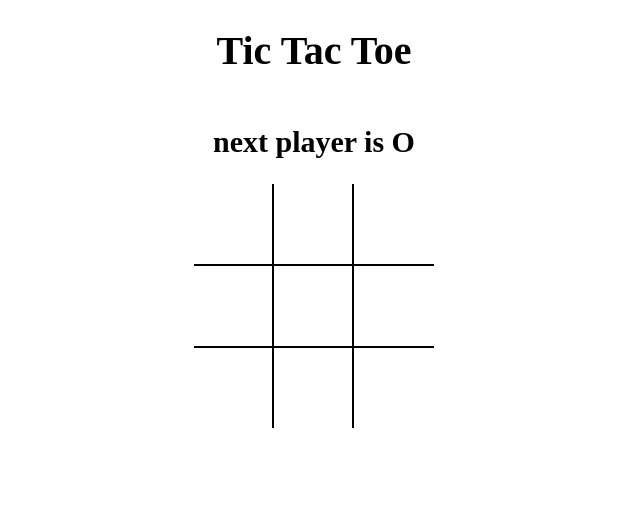
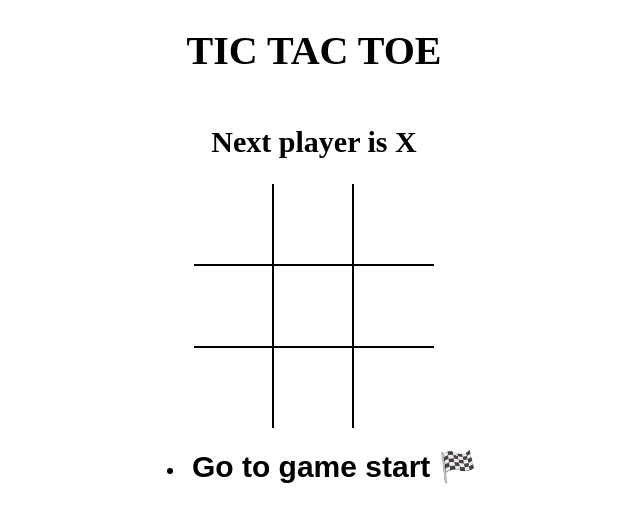
Before and after one commit to Vigneshk5/TicTacToe, a React (Vite) app: page / in a window 1280 px wide. Shown: the top 522 px of the page, without its empty margins (326-966 px from the left). Built offline with nearby package versions, Linux system fonts and the light colour scheme.

Commit message:
all most done

```diff
--- a/src/App.jsx
+++ b/src/App.jsx
@@ -1,38 +1,57 @@
-import { useState } from 'react'
-import Board from './components/Board'
-import { calaculateWinner } from './helpers';
-import './style/root.scss'
+import React, { useState } from 'react';
+import Board from './components/Board';
+import { calaculateWinner} from './helpers';
+import History from './components/History';
 
-function App() {
-   const [board ,setBoard] = useState(Array(9).fill(null));
-    const [isXNext,setIsXNext] = useState(false)
+import './style/root.scss';
 
-  const winner = calaculateWinner(board);
-  const message =winner ? `Winner is ${winner} 🥳`:`next player is ${isXNext?'X':'O'}`
-  console.log(message)
-    const handleSquareClick=position=>{
-        if(board[position]|| winner){
-            return;
+const App = () => {
+  const [history, setHistory] = useState([
+    { board: Array(9).fill(null), isXNext: true },
+  ]);
+  const [currentMove, setCurrentMove] = useState(0);
+
+  const current = history[currentMove];
+
+  const winner = calaculateWinner(current.board);
+  const message = winner
+    ? `Winner is ${winner}🥳`
+    : `Next player is ${current.isXNext ? 'X' : 'O'}`;
+
+  const handleSquareClick = position => {
+    if (current.board[position] || winner) {
+      return;
+    }
+
+    setHistory(prev => {
+      const last = prev[prev.length - 1];
+
+      const newBoard = last.board.map((square, pos) => {
+        if (pos === position) {
+          return last.isXNext ? 'X' : 'O';
         }
-    setBoard((prev)=>{
-        return  prev.map((square,pos)=>{
-            if(pos===position){
-                return isXNext ? 'X':'O';
-            }
-            return square
-        });
+
+        return square;
+      });
+
+      return prev.concat({ board: newBoard, isXNext: !last.isXNext });
     });
 
-    setIsXNext(prev=> !prev);
-    };
+    setCurrentMove(prev => prev + 1);
+  };
+
+  const moveTo=(move)=>{
+    setCurrentMove(move);
+  }
 
   return (
     <div className="app">
-     <h1>Tic Tac Toe</h1>
-     <h2>{message}</h2>
-     <Board board ={board} handleSquareClick={handleSquareClick}/>
+      <h1>TIC TAC TOE</h1>
+      <h2>{message}</h2>
+      <Board board={current.board} handleSquareClick={handleSquareClick} />
+      <History history={history} moveTo={moveTo} currentMove={currentMove}/>
     </div>
-  )
-}
+  );
+};
 
-export default App
+export default App;
--- a/src/components/Board.jsx
+++ b/src/components/Board.jsx
@@ -3,13 +3,12 @@
 
 
 const Board = ({board ,handleSquareClick}) => {
-
-
     const renderSquare =position=>{
         return(
-        <Square value={board[position]} onClick={()=>{
-            handleSquareClick(position)}
-        }/>
+        <Square
+        value={board[position]}
+         onClick={()=>handleSquareClick(position)}
+        />
         );
     };
   return (
@@ -31,7 +30,7 @@
         </div>
 
     </div>
-  )
-}
+  );
+};
 
-export default Board
+export default Board;
--- /dev/null
+++ b/src/components/History.jsx
@@ -0,0 +1,26 @@
+import React from 'react'
+
+function History({history,moveTo,currentMove}) {
+  return (
+   <ul>
+   {
+    history.map((_,move) => {
+       return( <li key={move}>
+       <button style={{
+        fontWeight:move===currentMove ? 'bold':'normal',
+        //color:move===currentMove ? 'green':'red',
+        fontSize:move===currentMove ? '1.5em' :'1em',
+       }
+       }
+       onClick={()=>{
+        moveTo(move);
+       }}
+       type='button'>{move === 0 ?'Go to game start 🏁' :`Go to move #${move}`}</button>
+    </li>);
+    })
+   }
+   </ul>
+  )
+}
+
+export default History;
--- a/src/helpers.jsx
+++ b/src/helpers.jsx
@@ -11,7 +11,7 @@
 ];
 for(let i=0;i<lines.length;i++){
 const [a,b,c]=lines[i];
-if(squares[a]&&squares[b]&&squares[a]===squares[c]){
+if(squares[a] && squares[a] === squares[b] && squares[a] === squares[c]){
     return squares[a];
 }
 }
```
Also changed, not shown: src/components/Square.jsx (+4 -4 lines).
